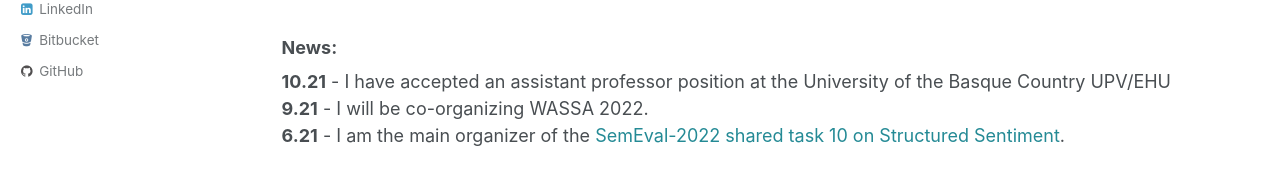
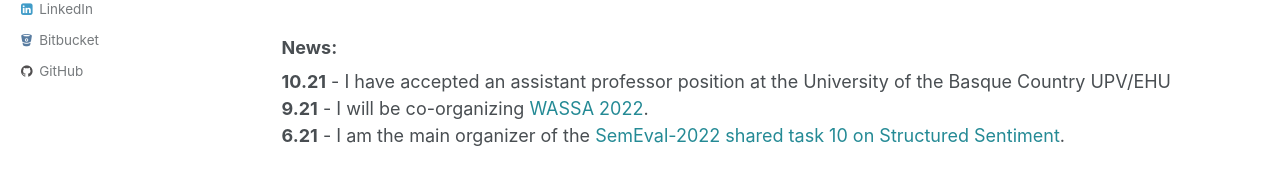
Before and after one commit to jerbarnes/jerbarnes.github.io, a Jekyll site: the page built from index.html, in a window 1280 px wide and 900 px high. Shown: the part 410-595 px from the top of the window. Built offline with Jekyll 4.4.1, drawn with Linux system fonts in a browser that asks for light colours; the list of posts is cut into pages by our own code; comment, search, counter and statistics services are not loaded.

Commit message:
added wassa website

```diff
--- a/_layouts/home.html
+++ b/_layouts/home.html
@@ -13,7 +13,7 @@ News:
         </h3>
 
 <strong>10.21</strong> - I have accepted an assistant professor position at the University of the Basque Country UPV/EHU <br>
-<strong>9.21</strong> -  I will be co-organizing WASSA 2022. <br>
+<strong>9.21</strong> -  I will be co-organizing <a href="https://wassa-workshop.github.io" style="color:#248a95">WASSA 2022</a>. <br>
 <strong>6.21</strong> -  I am the main organizer of the <a href="https://github.com/jerbarnes/semeval22_structured_sentiment" style="color:#248a95">SemEval-2022 shared task 10 on Structured Sentiment</a>. <br>
 
 
```
